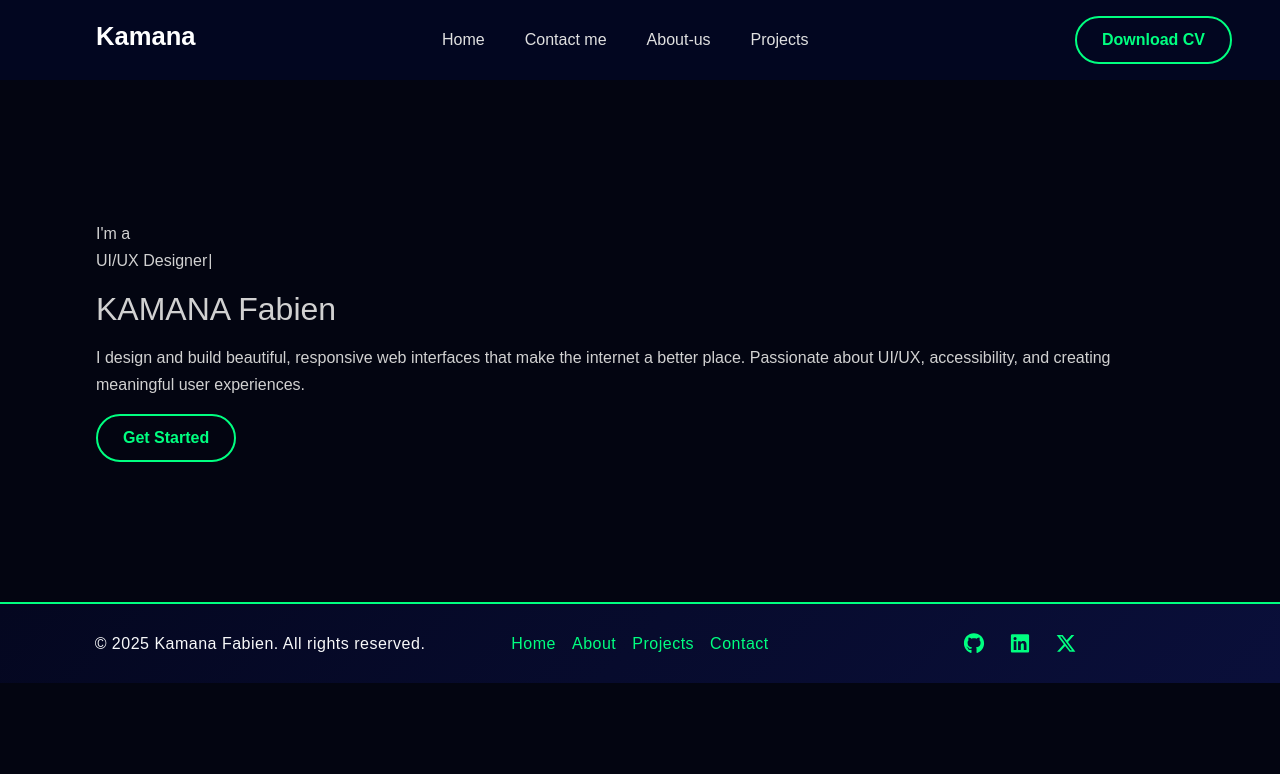
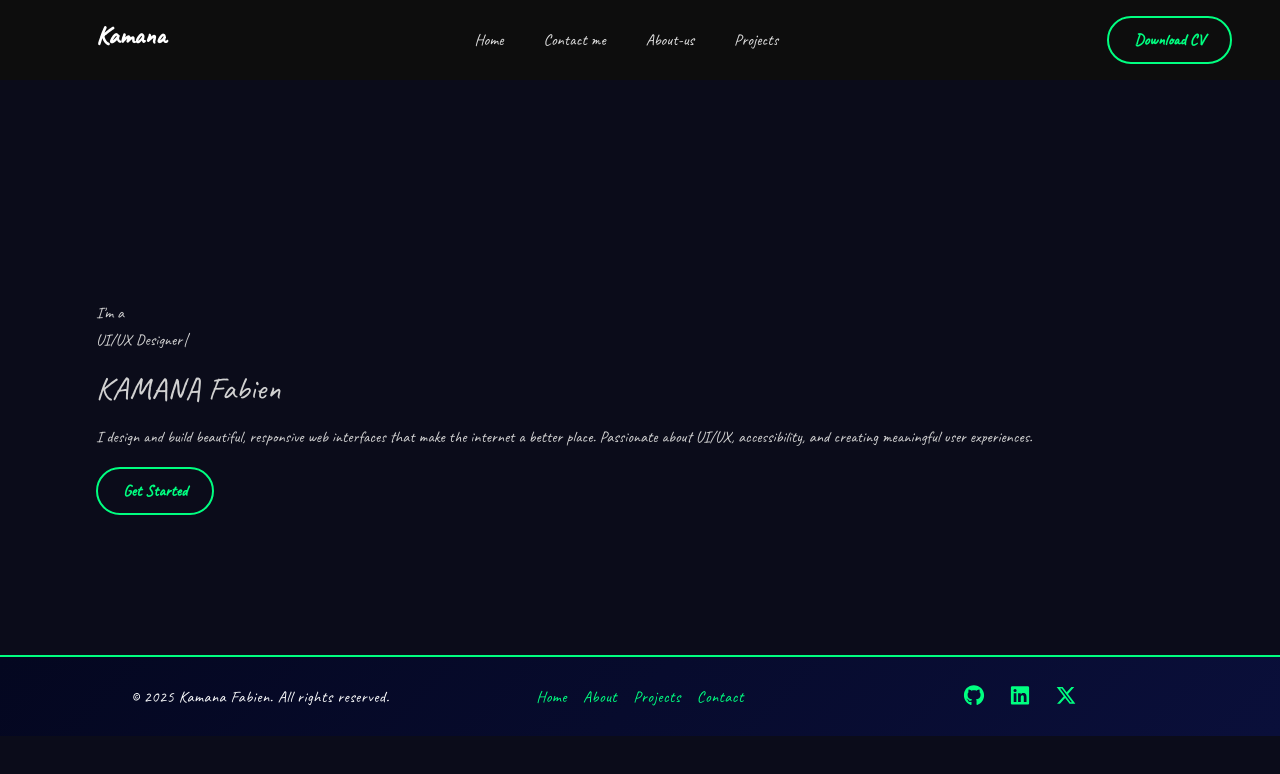
Before and after one commit to Fidele250/Portifolios, a React (Vite) app in the folder Front-End/: page / in a window 1280 px wide. Shown: the top 774 px of the page. Built offline with nearby package versions, Linux system fonts and the light colour scheme.

Commit message:
Refactor CSS variables and update styles for body, sections, and logo components

```diff
--- a/Front-End/src/App.css
+++ b/Front-End/src/App.css
@@ -4,12 +4,31 @@
   box-sizing: border-box;
 }
 
+:root {
+  --bg-primary: #0b0c1a; /* dark navy background */
+  --text-primary: #f1f5f9; /* light text */
+  --text-secondary: #94a3b8; /* muted gray text */
+  --accent: #10b981; /* green accent for buttons */
+}
+
 body {
-  background-color: #030511;
-  color: #fffffe;
-  font-family: "Poppins", "Century Gothic", sans-serif;
+  background-color: var(--bg-primary);
+  color: var(--text-primary);
+  font-family: "Caveat", cursive;
+  font-optical-sizing: auto;
+  font-weight: 400;
+  font-style: normal;
+  margin: 0;
+  padding: 0;
   overflow-x: hidden;
 }
+
+
+section {
+  background-color: var(--bg-primary);
+  color: var(--text-primary);
+}
+
 
 /* === NAVBAR === */
 .navbar-custom {
@@ -25,6 +44,11 @@ body {
   top: 0;
   width: 100%;
   z-index: 1000;
+
+  font-family: "Caveat", cursive;
+  font-optical-sizing: auto;
+  font-weight: 400;
+  font-style: normal;
 }
 
 .logo {
@@ -143,6 +167,38 @@ a.btn:hover {
   transform: translateY(-3px);
 }
 
+/* Logo Container */
+.logo-container {
+  display: flex;
+  align-items: center;
+}
+
+/* Logo Image */
+.logo-img {
+  height: 60px;           /* bigger size for visibility */
+  width: auto;             /* keep aspect ratio */
+  cursor: pointer;         /* clickable */
+  transition: transform 0.3s, box-shadow 0.3s;
+  border-radius: 10px;     /* optional, for softer edges */
+  box-shadow: 0 2px 6px rgba(0,0,0,0.2); /* subtle depth */
+}
+
+/* Hover Effect */
+.logo-img:hover {
+  transform: scale(1.1);   /* slight zoom */
+  box-shadow: 0 4px 12px rgba(0,0,0,0.3);
+}
+
+/* Navbar shadow */
+.navbar-custom {
+  background-color: #0d0d0d; /* dark background for contrast */
+  z-index: 1000;
+  position: sticky;
+  top: 0;
+  width: 100%;
+}
+
+
 @media (max-width: 992px) {
   .navbar-custom {
     flex-direction: column;
@@ -204,7 +260,10 @@ a.btn:hover {
 .footer {
   background: linear-gradient(135deg, #040720, #0a0f3a);
   border-top: 2px solid #00ff80;
-  font-family: "Tw Cen MT", sans-serif;
+  font-family: "Caveat", cursive;
+  font-optical-sizing: auto;
+  font-weight: 400;
+  font-style: normal;
   letter-spacing: 0.5px;
 }
 
```
